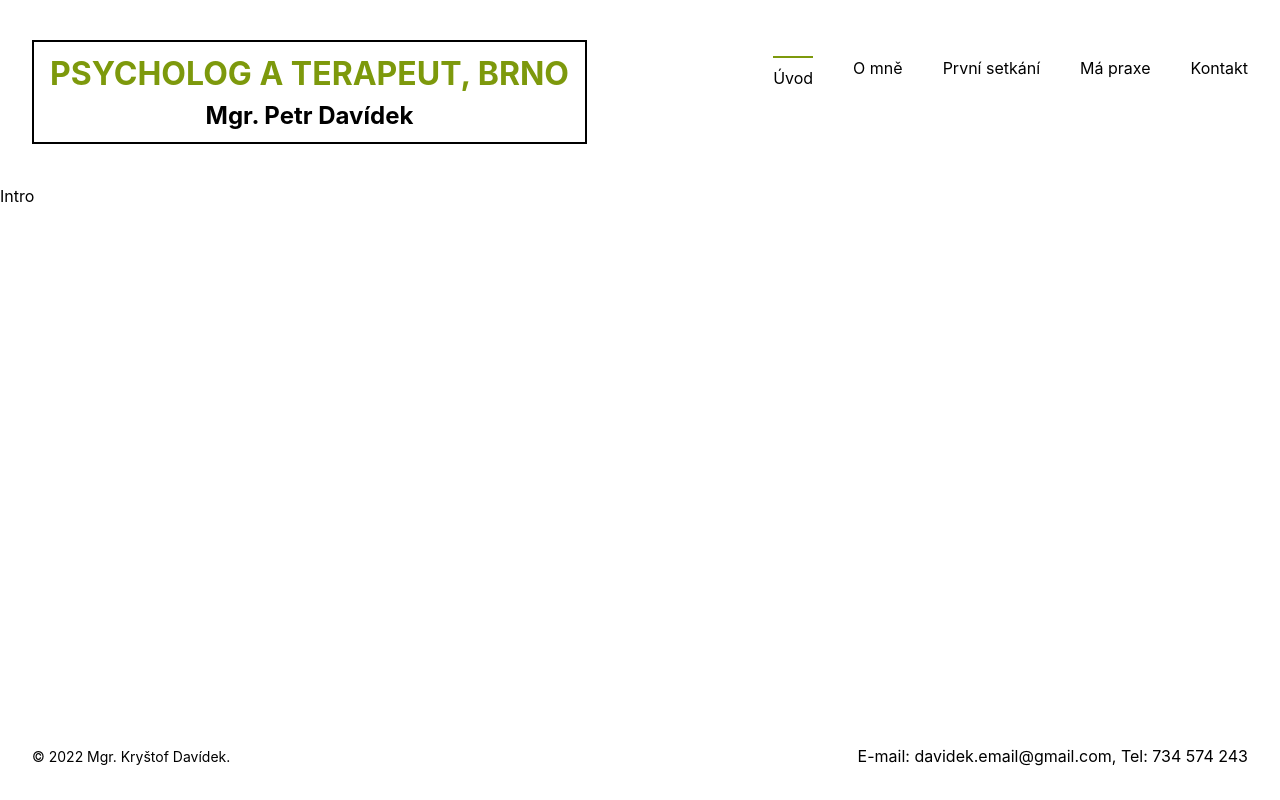
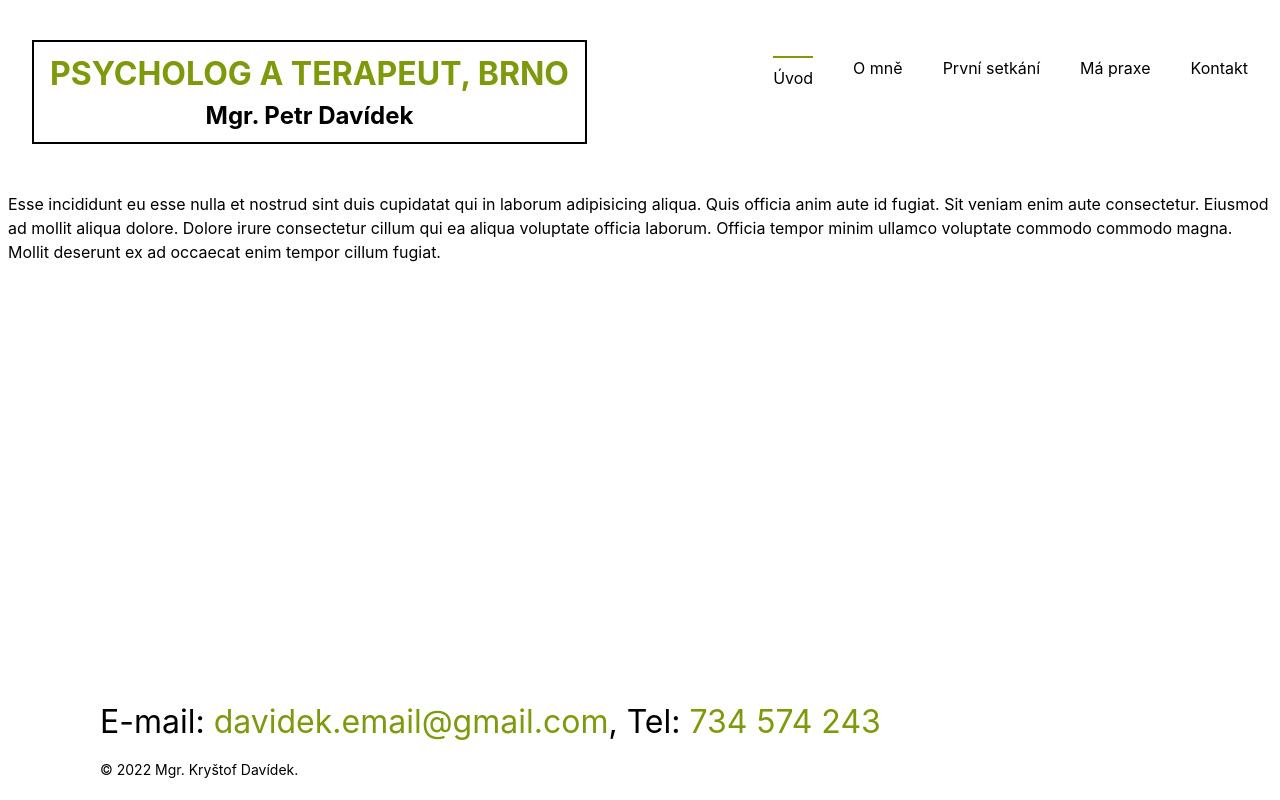
Before and after one commit to KrystofDavidek/psycholog-personal, a Next.js app: page / in a window 1280 px wide. Built offline with nearby package versions, Linux system fonts and the light colour scheme.

Commit message:
complete navbar

```diff
--- a/pages/_app.tsx
+++ b/pages/_app.tsx
@@ -2,8 +2,7 @@ import "../styles/globals.css";
 import "tailwindcss/tailwind.css";
 
 import { AppProps } from "next/app";
-import Image from "next/image";
-import Navbar from "./components/Navbar";
+import Navbar from "../components/Navbar";
 
 export default function App({ Component, pageProps }: AppProps) {
   return (
@@ -12,11 +11,22 @@ export default function App({ Component, pageProps }: AppProps) {
       <main className="flex flex-col justify-between min-h-max">
         <Component {...pageProps} />
       </main>
-      <footer className="flex justify-between m-8 mt-auto min-w-max">
-        <div>
-          <span className="text-sm">© 2022 Mgr. Kryštof Davídek.</span>
+      <footer className="flex flex-wrap-reverse items-center justify-between mt-auto">
+        <div className="m-1 sm:mb-5 md:mx-5 xl:mx-15 xl:px-20">
+          <p className="text-sm">© 2022 Mgr. Kryštof Davídek.</p>
         </div>
-        <div>E-mail: davidek.email@gmail.com, Tel: 734 574 243</div>
+        <div className="m-1 sm:mb-5 md:mx-5 xl:mx-15 xl:px-20">
+          <p className="text-xl md:text-[2rem]">
+            <span>E-mail: </span>
+            <a href="mailto: davidek.email@gmail.com" className="text-font-green">
+              davidek.email@gmail.com
+            </a>
+            <span>, Tel: </span>
+            <a href="tel:734574243" className="text-font-green">
+              734 574 243
+            </a>
+          </p>
+        </div>
       </footer>
     </div>
   );
--- a/pages/components/Navbar.tsx
+++ /dev/null
@@ -1,64 +0,0 @@
-import React, { useState, useEffect, FC } from "react";
-import { useRouter } from "next/dist/client/router";
-import Link from "next/link";
-
-const NavItem: FC<{ activeItem: string; setActiveItem: Function; name: string; route: string }> = ({
-  activeItem,
-  name,
-  route,
-  setActiveItem,
-}) => {
-  return activeItem !== name ? (
-    <Link href={route}>
-      <a>
-        <span onClick={() => setActiveItem(name)} className="hover:text-font-green">
-          {name}
-        </span>
-      </a>
-    </Link>
-  ) : (
-    <div className="border-t-2 border-font-green">
-      <div className="mt-2">{name}</div>
-    </div>
-  );
-};
-
-const Navbar = () => {
-  const [activeItem, setActiveItem] = useState<string>("Úvod");
-  const { pathname } = useRouter();
-
-  useEffect(() => {
-    if (pathname === "/") setActiveItem("Úvod");
-    if (pathname === "/about") setActiveItem("O mně");
-    if (pathname === "/first") setActiveItem("První setkání");
-    if (pathname === "/practice") setActiveItem("Má praxe");
-    if (pathname === "/contact") setActiveItem("Kontakt");
-  }, []);
-
-  return (
-    <nav className="flex w-full p-8 py-10 lg:justify-center">
-      <div className="flex flex-col justify-center px-4 py-2 border-2 border-black border-solid align-center">
-        <h1 className="text-center text-md md:text-[2rem] text-font-green font-bold">PSYCHOLOG A TERAPEUT, BRNO</h1>
-        <h2 className="text-md md:text-[1.5rem] font-bold text-center">Mgr. Petr Davídek</h2>
-      </div>
-      <div className="hidden py-4 ml-auto space-x-10 2xl:px-20 lg:flex">
-        <NavItem activeItem={activeItem} setActiveItem={setActiveItem} name="Úvod" route="/" />
-        <NavItem activeItem={activeItem} setActiveItem={setActiveItem} name="O mně" route="/about" />
-        <NavItem activeItem={activeItem} setActiveItem={setActiveItem} name="První setkání" route="/first" />
-        <NavItem activeItem={activeItem} setActiveItem={setActiveItem} name="Má praxe" route="/practice" />
-        <NavItem activeItem={activeItem} setActiveItem={setActiveItem} name="Kontakt" route="/contact" />
-        <div className="lg:hidden 2xl:flex flex-col max-w-[17rem] space-y-4 text-font-green">
-          <span>„Jsme předurčeni k tomu, být štastní v nedokonalém světě.“</span>
-          <span className="text-right">Albert Peso</span>
-        </div>
-      </div>
-      <div className="flex ml-auto lg:hidden">
-        <svg xmlns="http://www.w3.org/2000/svg" className="w-6 h-6" fill="none" viewBox="0 0 24 24" stroke="currentColor">
-          <path strokeLinecap="round" strokeLinejoin="round" strokeWidth="2" d="M4 6h16M4 12h16M4 18h16" />
-        </svg>
-      </div>
-    </nav>
-  );
-};
-
-export default Navbar;
--- a/pages/index.tsx
+++ b/pages/index.tsx
@@ -8,7 +8,14 @@ export default function Home() {
         <meta name="description" content="Generated by create next app" />
         <link rel="icon" href="/favicon.ico" />
       </Head>
-      <div>Intro</div>
+      <div className="m-2">
+        <p>
+          Esse incididunt eu esse nulla et nostrud sint duis cupidatat qui in laborum adipisicing aliqua. Quis officia anim aute
+          id fugiat. Sit veniam enim aute consectetur. Eiusmod ad mollit aliqua dolore. Dolore irure consectetur cillum qui ea
+          aliqua voluptate officia laborum. Officia tempor minim ullamco voluptate commodo commodo magna. Mollit deserunt ex ad
+          occaecat enim tempor cillum fugiat.
+        </p>
+      </div>
     </div>
   );
 }
--- a/styles/globals.css
+++ b/styles/globals.css
@@ -4,6 +4,7 @@
 @tailwind utilities;
 html,
 body {
+  height: 100%;
   padding: 0;
   margin: 0;
   font-family: -apple-system, BlinkMacSystemFont, Segoe UI, Roboto, Oxygen, Ubuntu, Cantarell, Fira Sans, Droid Sans,
```
Also changed, not shown: components/Navbar.tsx (added, +98 -0 lines), assets/bars-solid.svg (added), assets/window-close-regular.svg (added).
